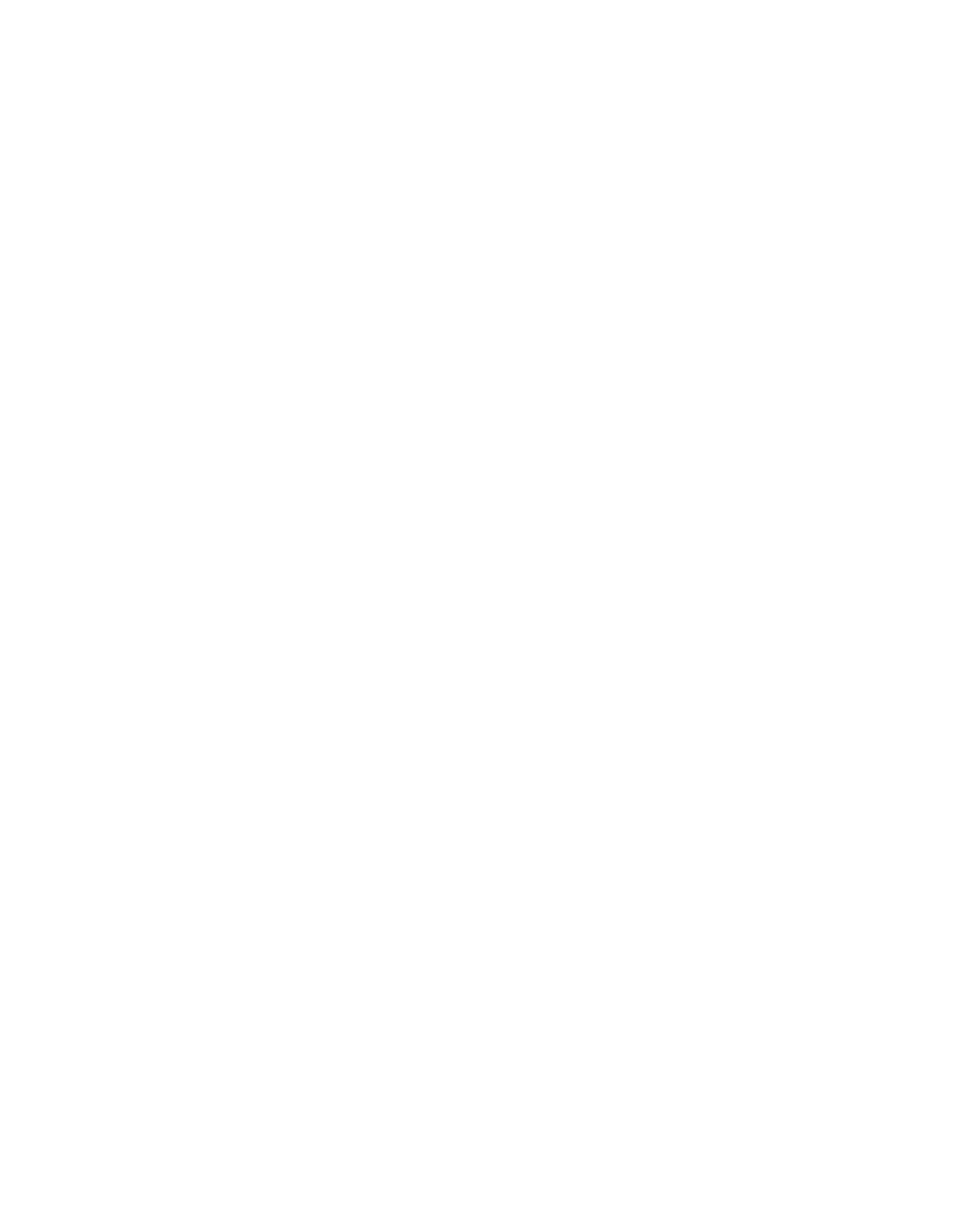
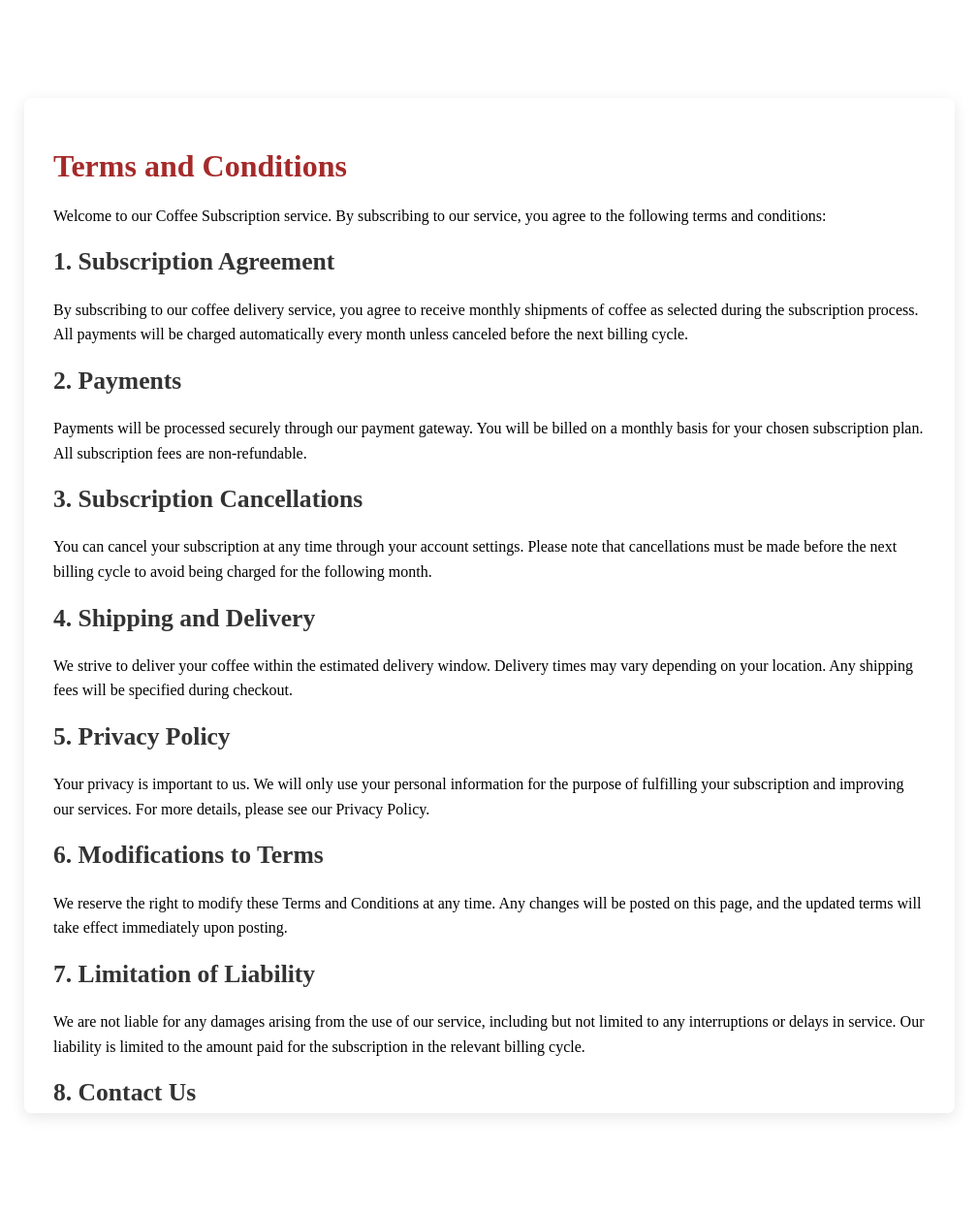
Before and after one commit to althani04/Team-Project-25, a PHP site: page /terms.html in a window 1280 px wide. Before the commit the part shown is empty. Shown: the whole page at 97% size, without its empty margins (135-1144 px from the left). Run offline with PHP 8.4, Linux system fonts and the light colour scheme.

Commit message:
edited layout for terms page

```diff
--- a/styles.css
+++ b/styles.css
@@ -78,5 +78,64 @@ header img{
         opacity: 1;
         transform: translateX(-50%);
     }
+    .terms-wrapper {
+        display: flex;
+        justify-content: center;
+        align-items: center;
+        height: 100vh; /* Full height of the viewport */
+    }
+
+    .terms-box {
+        background-color: #fff; /* White background for the content box */
+        padding: 30px;
+        max-height: 80vh; /* Limit the height to 80% of the viewport */
+        overflow-y: auto; /* Make the content scrollable */
+        width: 90%; /* Make the box responsive */
+        max-width: 900px; /* Maximum width of the box */
+        border-radius: 8px; /* Rounded corners for the box */
+        box-shadow: 0px 4px 15px rgba(0, 0, 0, 0.1); /* Subtle shadow around the box */
+    }
+
+    .terms-box h1 {
+        font-size: 2em;
+        font-weight: bold;
+        color: brown;
+        margin-bottom: 20px;
+    }
+
+    .terms-box h2 {
+        font-size: 1.6em;
+        margin-top: 20px;
+        color: #333;
+    }
+
+    .terms-box p {
+        margin: 15px 0;
+        font-size: 1em;
+        line-height: 1.6;
+    }
+
+    .terms-box a {
+        color: brown;
+        font-weight: bold;
+    }
+
+    .terms-box a:hover {
+        text-decoration: underline;
+    }
+
+    /* Make sure the content inside the box is scrollable */
+    .terms-box::-webkit-scrollbar {
+        width: 8px;
+    }
+
+    .terms-box::-webkit-scrollbar-thumb {
+        background-color: #bbb;
+        border-radius: 4px;
+    }
+
+    .terms-box::-webkit-scrollbar-track {
+        background-color: #f1f1f1;
+    }
 
 }
--- a/terms.html
+++ b/terms.html
@@ -0,0 +1,47 @@
+<!DOCTYPE html>
+<html lang="en">
+<head>
+    <meta charset="UTF-8">
+    <meta name="viewport" content="width=device-width, initial-scale=1.0">
+    <title>Terms and Conditions - Coffee Subscription</title>
+    <link rel="stylesheet" href="styles.css">
+</head>
+<body>
+    <div class="container">
+        <header>
+
+        </header>
+
+        <div class="terms-wrapper">
+            <div class="terms-box">
+                <h1>Terms and Conditions</h1>
+                <p>Welcome to our Coffee Subscription service. By subscribing to our service, you agree to the following terms and conditions:</p>
+
+                <h2>1. Subscription Agreement</h2>
+                <p>By subscribing to our coffee delivery service, you agree to receive monthly shipments of coffee as selected during the subscription process. All payments will be charged automatically every month unless canceled before the next billing cycle.</p>
+
+                <h2>2. Payments</h2>
+                <p>Payments will be processed securely through our payment gateway. You will be billed on a monthly basis for your chosen subscription plan. All subscription fees are non-refundable.</p>
+
+                <h2>3. Subscription Cancellations</h2>
+                <p>You can cancel your subscription at any time through your account settings. Please note that cancellations must be made before the next billing cycle to avoid being charged for the following month.</p>
+
+                <h2>4. Shipping and Delivery</h2>
+                <p>We strive to deliver your coffee within the estimated delivery window. Delivery times may vary depending on your location. Any shipping fees will be specified during checkout.</p>
+
+                <h2>5. Privacy Policy</h2>
+                <p>Your privacy is important to us. We will only use your personal information for the purpose of fulfilling your subscription and improving our services. For more details, please see our Privacy Policy.</p>
+
+                <h2>6. Modifications to Terms</h2>
+                <p>We reserve the right to modify these Terms and Conditions at any time. Any changes will be posted on this page, and the updated terms will take effect immediately upon posting.</p>
+
+                <h2>7. Limitation of Liability</h2>
+                <p>We are not liable for any damages arising from the use of our service, including but not limited to any interruptions or delays in service. Our liability is limited to the amount paid for the subscription in the relevant billing cycle.</p>
+
+                <h2>8. Contact Us</h2>
+                <p>If you have any questions about these Terms and Conditions, please contact us at <a href="mailto:support@coffeesubscription.com">support@coffeesubscription.com</a>.</p>
+            </div>
+        </div>
+    </div>
+</body>
+</html>
```
